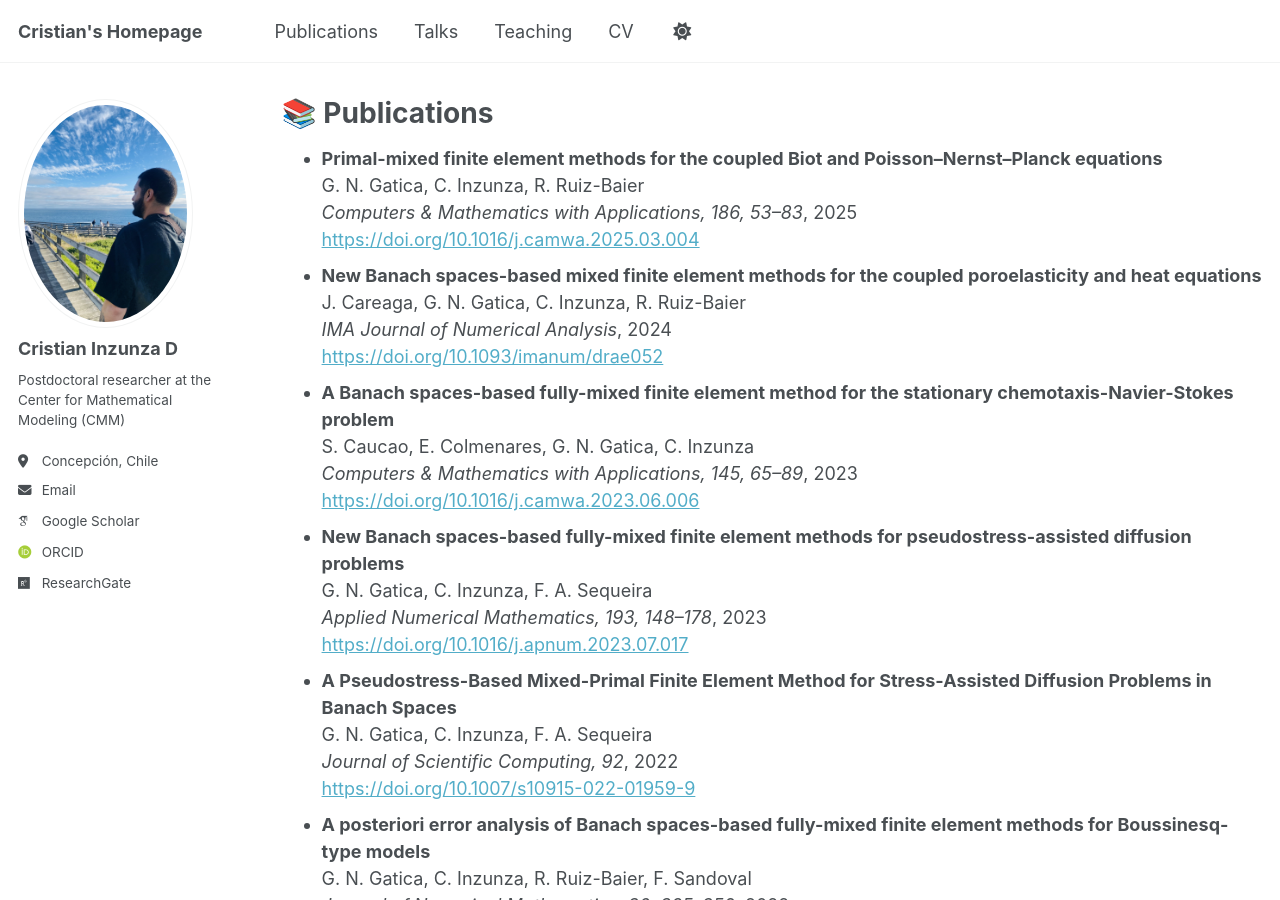
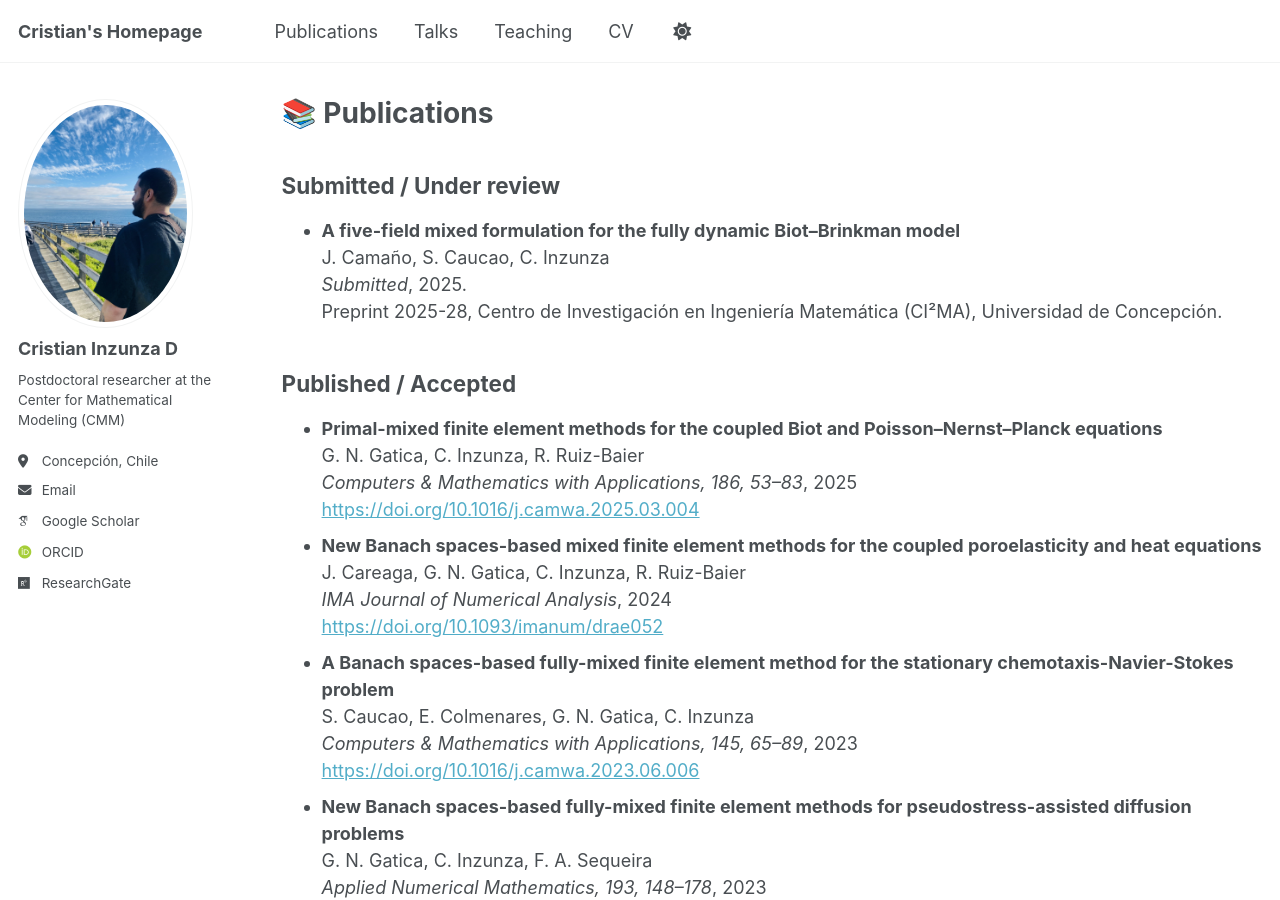
Before and after one commit to Crinzunza/crinzunza.github.io, a Jekyll site: the page built from _pages/publications.html, in a window 1280 px wide and 900 px high. Built offline with Jekyll 4.4.1, drawn with Linux system fonts in a browser that asks for light colours; some web fonts are replaced.

Commit message:
Publications

```diff
--- a/_pages/publications.html
+++ b/_pages/publications.html
@@ -4,6 +4,17 @@ title: "📚 Publications"
 permalink: /publications/
 author_profile: true
 ---
+<h2>Submitted / Under review</h2>
+<ul>
+  <li>
+    <strong>A five-field mixed formulation for the fully dynamic Biot–Brinkman model</strong><br>
+    J. Camaño, S. Caucao, C. Inzunza<br>
+    <em>Submitted</em>, 2025.<br>
+    Preprint 2025-28, Centro de Investigación en Ingeniería Matemática (CI²MA), Universidad de Concepción.
+  </li>
+</ul>
+
+<h2>Published / Accepted</h2>
 <ul>
   <li>
     <strong>Primal-mixed finite element methods for the coupled Biot and Poisson–Nernst–Planck equations</strong><br>
```
